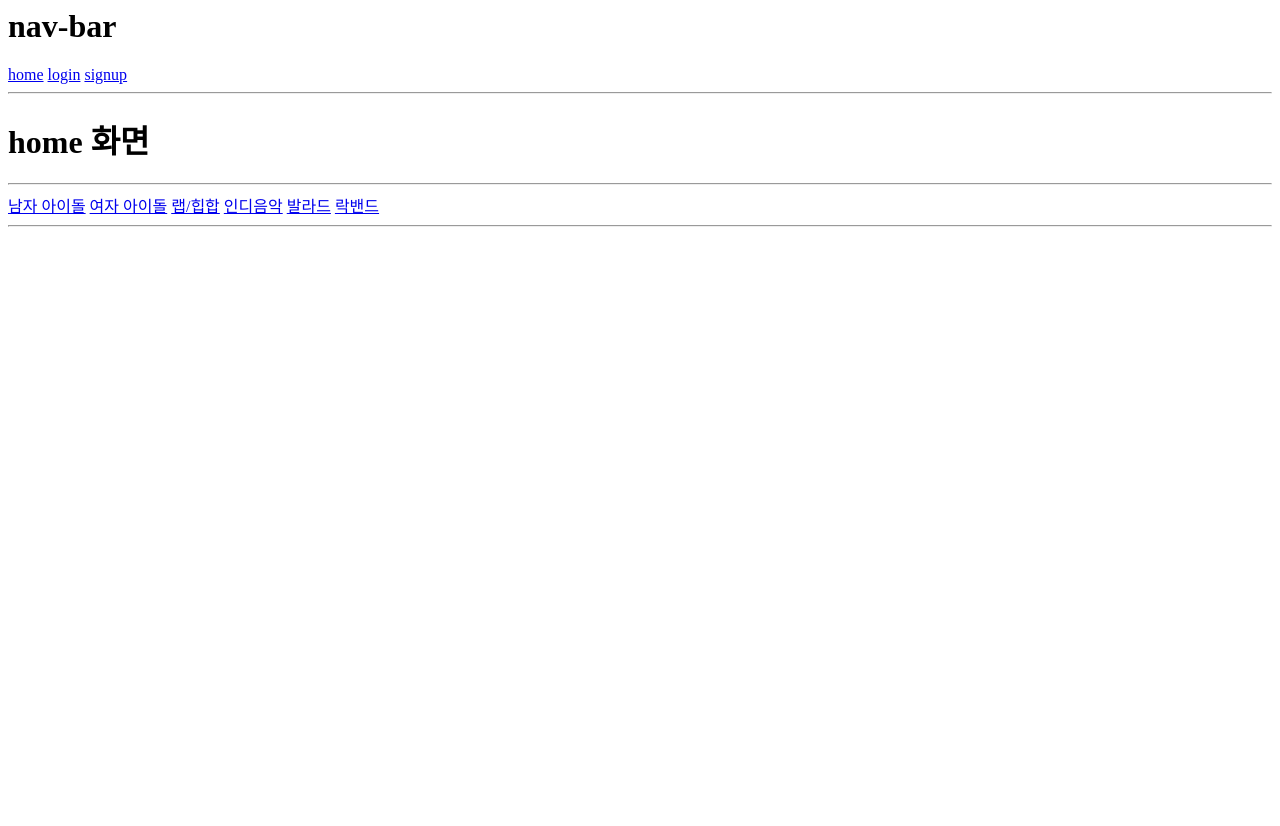
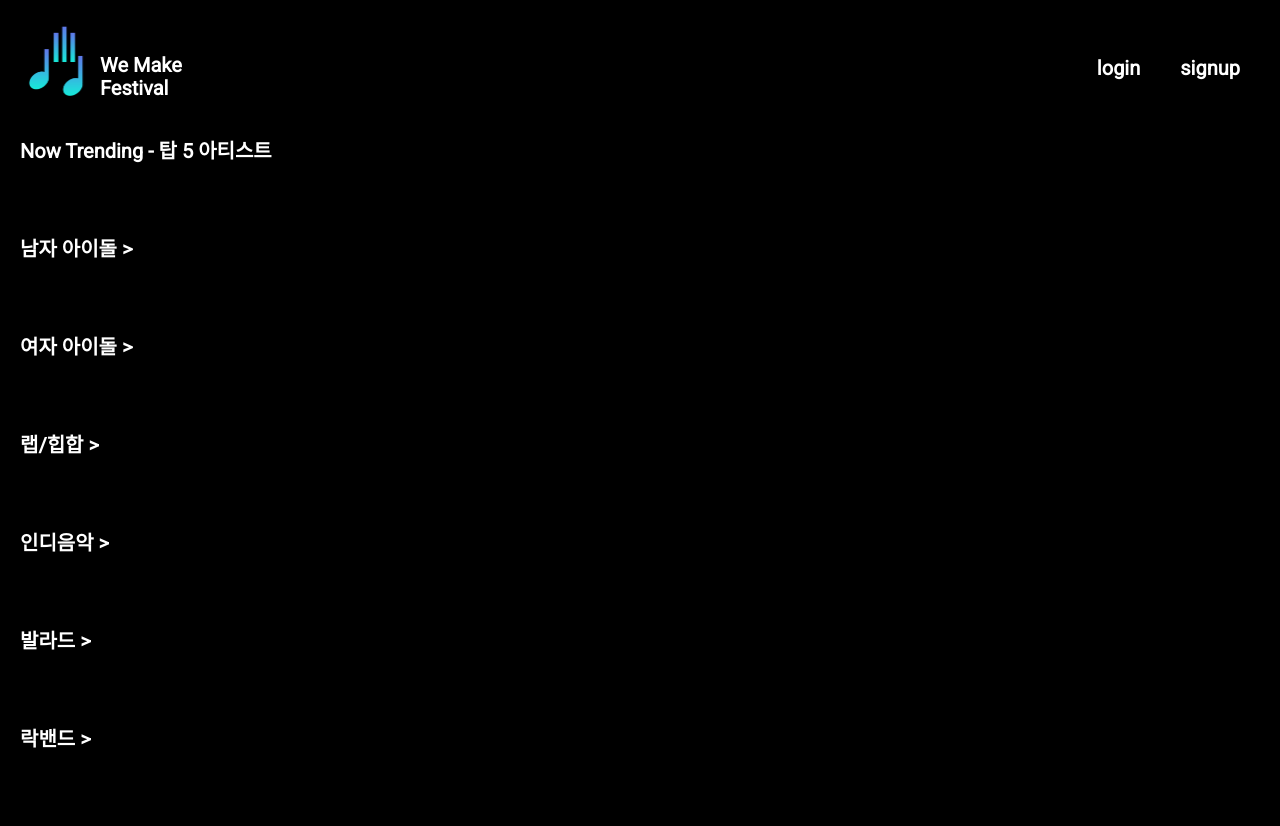
Before and after one commit to kynzun/festival, a Django app: page / in a window 1280 px wide. Before the commit the page ends 227 px from the top, so only its background shows below. Run offline with Django 3.2, Linux system fonts and the light colour scheme; data that the repository does not hold is empty.

Commit message:
home css set

```diff
--- a/festival/templates/base.html
+++ b/festival/templates/base.html
@@ -1,14 +1,43 @@
 {%load static %}
-<h1>nav-bar</h1>
-<a href="{%url 'home' %}">home</a>
-{% if user.is_authenticated %}
-<a href="{%url 'logout' %}">logout</a>
-<a href="{%url 'mypage' %}">mypage</a>
-{% else %}
-<a href="{%url 'login' %}">login</a>
-<a href="{%url 'signup' %}">signup</a>
-{% endif %}
-<hr>
+<!DOCTYPE html>
+<html lang="en">
 
-{% block content %}
-{% endblock %}
+<head>
+    <meta charset="UTF-8">
+    <meta http-equiv="X-UA-Compatible" content="IE=edge">
+    <meta name="viewport" content="width=device-width, initial-scale=1.0">
+    <style>
+        /* Logo */
+        @import url('https://fonts.googleapis.com/css2?family=Roboto&display=swap');
+    </style>
+    <link rel="stylesheet" href="{%static 'css/styles.css' %}">
+    <title>We Make Festival</title>
+</head>
+
+<body>
+    <nav class="nav-bar">
+        <a class="logo-box" href="{%url 'home' %}">
+            <img class="logo-img" src="{%static 'images/logo.jpg' %}" alt='logo' ">
+            <div class=" logo-word">
+            We Make
+            <br>
+            Festival
+            </div>
+        </a>
+        <div class=" user-box">
+            {% if user.is_authenticated %}
+            <a class="user-logout" href="{%url 'logout' %}">logout</a>
+            <a href="{%url 'mypage' %}"><img style="width: 50px;
+                height: 50px; border-radius: 70%;" src="{%static 'images/baseimage.jpg' %}"></a>
+
+            {% else %}
+            <a class="user-login" href="{%url 'login' %}">login</a>
+            <a class="user-signup" href="{%url 'signup' %}">signup</a>
+            {% endif %}
+        </div>
+    </nav>
+    <main>
+        {% block content %}
+        {% endblock %}
+    </main>
+</body>
--- /dev/null
+++ b/mainapp/static/css/artist.css
@@ -0,0 +1,13 @@
+.artist-box {
+    display: flex;
+    flex-direction: column;
+    align-items: center;
+    margin: 0 20px
+}
+
+.artist-img {
+    border-radius: 50%;
+    width: 232px;
+    height: 232px;
+    margin-bottom: 10px;
+}
--- /dev/null
+++ b/mainapp/static/css/home.css
@@ -0,0 +1,11 @@
+.home-row {
+    display: flex;
+    flex-direction: column;
+    margin-bottom: 60px;
+}
+
+.artist-list {
+    display: flex;
+    flex-flow: row wrap;
+    margin-top: 15px;
+}
--- /dev/null
+++ b/mainapp/static/css/navbar.css
@@ -0,0 +1,31 @@
+.nav-bar {
+    display: flex;
+    flex-direction: row;
+    justify-content: space-between;
+}
+
+.logo-box {
+    display: flex;
+    flex-direction: row;
+    align-items: flex-end;
+    margin: 20px;
+}
+
+.logo-img {
+    width: 80px;
+    height: 80px;
+}
+
+
+.user-box {
+    margin: 20px;
+    display: flex;
+    flex-direction: row;
+    align-items: flex-end;
+}
+
+.user-logout,
+.user-login,
+.user-signup {
+    margin: 20px;
+}
--- /dev/null
+++ b/mainapp/static/css/reset.css
@@ -0,0 +1,450 @@
+/*! normalize.css v3.0.2 | MIT License | git.io/normalize */
+
+/**
+ * 1. Set default font family to sans-serif.
+ * 2. Prevent iOS text size adjust after orientation change, without disabling
+ *    user zoom.
+ */
+
+html {
+    font-family: sans-serif;
+    /* 1 */
+    -ms-text-size-adjust: 100%;
+    /* 2 */
+    -webkit-text-size-adjust: 100%;
+    /* 2 */
+}
+
+/**
+   * Remove default margin.
+   */
+
+body {
+    margin: 0;
+}
+
+/* HTML5 display definitions
+     ========================================================================== */
+
+/**
+   * Correct `block` display not defined for any HTML5 element in IE 8/9.
+   * Correct `block` display not defined for `details` or `summary` in IE 10/11
+   * and Firefox.
+   * Correct `block` display not defined for `main` in IE 11.
+   */
+
+article,
+aside,
+details,
+figcaption,
+figure,
+footer,
+header,
+hgroup,
+main,
+menu,
+nav,
+section,
+summary {
+    display: block;
+}
+
+/**
+   * 1. Correct `inline-block` display not defined in IE 8/9.
+   * 2. Normalize vertical alignment of `progress` in Chrome, Firefox, and Opera.
+   */
+
+audio,
+canvas,
+progress,
+video {
+    display: inline-block;
+    /* 1 */
+    vertical-align: baseline;
+    /* 2 */
+}
+
+/**
+   * Prevent modern browsers from displaying `audio` without controls.
+   * Remove excess height in iOS 5 devices.
+   */
+
+audio:not([controls]) {
+    display: none;
+    height: 0;
+}
+
+/**
+   * Address `[hidden]` styling not present in IE 8/9/10.
+   * Hide the `template` element in IE 8/9/11, Safari, and Firefox < 22.
+   */
+
+[hidden],
+template {
+    display: none;
+}
+
+/* Links
+     ========================================================================== */
+
+/**
+   * Remove the gray background color from active links in IE 10.
+   */
+
+a {
+    background-color: transparent;
+    text-decoration: none;
+    color: #000;
+    outline: none;
+}
+
+
+/**
+   * Improve readability when focused and also mouse hovered in all browsers.
+   */
+
+a:active,
+a:hover {
+    text-decoration: none;
+    color: #000;
+    outline: 0;
+}
+
+/* Text-level semantics
+     ========================================================================== */
+
+/**
+   * Address styling not present in IE 8/9/10/11, Safari, and Chrome.
+   */
+
+abbr[title] {
+    border-bottom: 1px dotted;
+}
+
+/**
+   * Address style set to `bolder` in Firefox 4+, Safari, and Chrome.
+   */
+
+b,
+strong {
+    font-weight: bold;
+}
+
+/**
+   * Address styling not present in Safari and Chrome.
+   */
+
+dfn {
+    font-style: italic;
+}
+
+/**
+   * Address variable `h1` font-size and margin within `section` and `article`
+   * contexts in Firefox 4+, Safari, and Chrome.
+   */
+
+h1 {
+    font-size: 2em;
+    margin: 0.67em 0;
+}
+
+/**
+   * Address styling not present in IE 8/9.
+   */
+
+mark {
+    background: #ff0;
+    color: #000;
+}
+
+/**
+   * Address inconsistent and variable font size in all browsers.
+   */
+
+small {
+    font-size: 80%;
+}
+
+/**
+   * Prevent `sub` and `sup` affecting `line-height` in all browsers.
+   */
+
+sub,
+sup {
+    font-size: 75%;
+    line-height: 0;
+    position: relative;
+    vertical-align: baseline;
+}
+
+sup {
+    top: -0.5em;
+}
+
+sub {
+    bottom: -0.25em;
+}
+
+/* Embedded content
+     ========================================================================== */
+
+/**
+   * Remove border when inside `a` element in IE 8/9/10.
+   */
+
+img {
+    border: 0;
+}
+
+/**
+   * Correct overflow not hidden in IE 9/10/11.
+   */
+
+svg:not(:root) {
+    overflow: hidden;
+}
+
+/* Grouping content
+     ========================================================================== */
+
+/**
+   * Address margin not present in IE 8/9 and Safari.
+   */
+
+figure {
+    margin: 1em 40px;
+}
+
+/**
+   * Address differences between Firefox and other browsers.
+   */
+
+hr {
+    -moz-box-sizing: content-box;
+    box-sizing: content-box;
+    height: 0;
+}
+
+/**
+   * Contain overflow in all browsers.
+   */
+
+pre {
+    overflow: auto;
+}
+
+/**
+   * Address odd `em`-unit font size rendering in all browsers.
+   */
+
+code,
+kbd,
+pre,
+samp {
+    font-family: monospace, monospace;
+    font-size: 1em;
+}
+
+/* Forms
+     ========================================================================== */
+
+/**
+   * Known limitation: by default, Chrome and Safari on OS X allow very limited
+   * styling of `select`, unless a `border` property is set.
+   */
+
+/**
+   * 1. Correct color not being inherited.
+   *    Known issue: affects color of disabled elements.
+   * 2. Correct font properties not being inherited.
+   * 3. Address margins set differently in Firefox 4+, Safari, and Chrome.
+   */
+
+button,
+input,
+optgroup,
+select,
+textarea {
+    color: inherit;
+    /* 1 */
+    font: inherit;
+    /* 2 */
+    margin: 0;
+    /* 3 */
+}
+
+/**
+   * Address `overflow` set to `hidden` in IE 8/9/10/11.
+   */
+
+button {
+    overflow: visible;
+}
+
+/**
+   * Address inconsistent `text-transform` inheritance for `button` and `select`.
+   * All other form control elements do not inherit `text-transform` values.
+   * Correct `button` style inheritance in Firefox, IE 8/9/10/11, and Opera.
+   * Correct `select` style inheritance in Firefox.
+   */
+
+button,
+select {
+    text-transform: none;
+}
+
+/**
+   * 1. Avoid the WebKit bug in Android 4.0.* where (2) destroys native `audio`
+   *    and `video` controls.
+   * 2. Correct inability to style clickable `input` types in iOS.
+   * 3. Improve usability and consistency of cursor style between image-type
+   *    `input` and others.
+   */
+
+button,
+html input[type="button"],
+/* 1 */
+input[type="reset"],
+input[type="submit"] {
+    -webkit-appearance: button;
+    /* 2 */
+    cursor: pointer;
+    /* 3 */
+}
+
+/**
+   * Re-set default cursor for disabled elements.
+   */
+
+button[disabled],
+html input[disabled] {
+    cursor: default;
+}
+
+/**
+   * Remove inner padding and border in Firefox 4+.
+   */
+
+button::-moz-focus-inner,
+input::-moz-focus-inner {
+    border: 0;
+    padding: 0;
+}
+
+/**
+   * Address Firefox 4+ setting `line-height` on `input` using `!important` in
+   * the UA stylesheet.
+   */
+
+input {
+    line-height: normal;
+}
+
+/**
+   * It's recommended that you don't attempt to style these elements.
+   * Firefox's implementation doesn't respect box-sizing, padding, or width.
+   *
+   * 1. Address box sizing set to `content-box` in IE 8/9/10.
+   * 2. Remove excess padding in IE 8/9/10.
+   */
+
+input[type="checkbox"],
+input[type="radio"] {
+    box-sizing: border-box;
+    /* 1 */
+    padding: 0;
+    /* 2 */
+}
+
+/**
+   * Fix the cursor style for Chrome's increment/decrement buttons. For certain
+   * `font-size` values of the `input`, it causes the cursor style of the
+   * decrement button to change from `default` to `text`.
+   */
+
+input[type="number"]::-webkit-inner-spin-button,
+input[type="number"]::-webkit-outer-spin-button {
+    height: auto;
+}
+
+/**
+   * 1. Address `appearance` set to `searchfield` in Safari and Chrome.
+   * 2. Address `box-sizing` set to `border-box` in Safari and Chrome
+   *    (include `-moz` to future-proof).
+   */
+
+input[type="search"] {
+    -webkit-appearance: textfield;
+    /* 1 */
+    -moz-box-sizing: content-box;
+    -webkit-box-sizing: content-box;
+    /* 2 */
+    box-sizing: content-box;
+}
+
+/**
+   * Remove inner padding and search cancel button in Safari and Chrome on OS X.
+   * Safari (but not Chrome) clips the cancel button when the search input has
+   * padding (and `textfield` appearance).
+   */
+
+input[type="search"]::-webkit-search-cancel-button,
+input[type="search"]::-webkit-search-decoration {
+    -webkit-appearance: none;
+}
+
+/**
+   * Define consistent border, margin, and padding.
+   */
+
+fieldset {
+    border: 1px solid #c0c0c0;
+    margin: 0 2px;
+    padding: 0.35em 0.625em 0.75em;
+}
+
+/**
+   * 1. Correct `color` not being inherited in IE 8/9/10/11.
+   * 2. Remove padding so people aren't caught out if they zero out fieldsets.
+   */
+
+legend {
+    border: 0;
+    /* 1 */
+    padding: 0;
+    /* 2 */
+}
+
+/**
+   * Remove default vertical scrollbar in IE 8/9/10/11.
+   */
+
+textarea {
+    overflow: auto;
+}
+
+/**
+   * Don't inherit the `font-weight` (applied by a rule above).
+   * NOTE: the default cannot safely be changed in Chrome and Safari on OS X.
+   */
+
+optgroup {
+    font-weight: bold;
+}
+
+/* Tables
+     ========================================================================== */
+
+/**
+   * Remove most spacing between table cells.
+   */
+
+table {
+    border-collapse: collapse;
+    border-spacing: 0;
+}
+
+td,
+th {
+    padding: 0;
+}
--- /dev/null
+++ b/mainapp/static/css/styles.css
@@ -0,0 +1,34 @@
+@import url('https://fonts.googleapis.com/css2?family=Roboto&display=swap');
+@import 'navbar.css';
+@import 'reset.css';
+@import 'artist.css';
+@import 'home.css';
+
+body {
+    background-color: #000;
+    font-family: Roboto;
+    font-style: normal;
+    font-weight: bold;
+    font-size: 20px;
+    line-height: 23px;
+    font-family: 'Roboto', sans-serif;
+    color: #FFF;
+}
+
+a,
+a:hover,
+a:active {
+    color: #FFF;
+}
+
+input {
+    color: #000;
+}
+
+input[type=file] {
+    color: #FFF;
+}
+
+main {
+    margin: 20px;
+}
--- a/mainapp/templates/home.html
+++ b/mainapp/templates/home.html
@@ -1,18 +1,81 @@
 {%extends 'base.html' %}
 {% block content %}
-<h1>home 화면</h1>
-<hr>
-<a href="/categoryView/남자 아이돌">남자 아이돌</a>
-<a href="/categoryView/여자 아이돌">여자 아이돌</a>
-<a href="/categoryView/힙합">랩/힙합</a>
-<a href="/categoryView/인디음악">인디음악</a>
-<a href="/categoryView/발라드">발라드</a>
-<a href="/categoryView/락밴드">락밴드</a>
-<hr>
-{%for artist in artists %}
-<a href="{%url 'artistView' artist.name %}">
-    <h1>{{artist.name}}</h1>
-    <img src="{{artist.image.url}}" style="width: 100px;">
-</a>
-{%endfor%}
+<div class="home-row">
+    <div class="">Now Trending - 탑 5 아티스트</div>
+    <div class="artist-list">
+        {%for artist in artists %}
+        <a class="artist-box" href="{%url 'artistView' artist.name %}">
+            <img class="artist-img" src="{{artist.image.url}}">
+            <div>{{artist.name}}</div>
+        </a>
+        {%endfor%}
+    </div>
+</div>
+<div class="home-row">
+    <a href="/categoryView/남자 아이돌">남자 아이돌 ></a>
+    <div class="artist-list">
+        {%for bidol in bidols %}
+        <a class="artist-box" href="{%url 'artistView' bidol.name %}">
+            <img class="artist-img" src="{{bidol.image.url}}">
+            <div>{{bidol.name}}</div>
+        </a>
+        {%endfor%}
+    </div>
+</div>
+<div class="home-row">
+    <a href="/categoryView/여자 아이돌">여자 아이돌 ></a>
+    <div class="artist-list">
+        {%for gidol in gidols %}
+        <a class="artist-box" href="{%url 'artistView' gidol.name %}">
+            <img class="artist-img" src="{{gidol.image.url}}">
+            <div>{{gidol.name}}</div>
+        </a>
+        {%endfor%}
+    </div>
+</div>
+<div class="home-row">
+    <a href="/categoryView/힙합">랩/힙합 ></a>
+    <div class="artist-list">
+        {%for hiphop in hiphops %}
+        <a class="artist-box" href="{%url 'artistView' hiphop.name %}">
+            <img class="artist-img" src="{{hiphop.image.url}}">
+            <div>{{hiphop.name}}</div>
+        </a>
+        {%endfor%}
+    </div>
+</div>
+<div class="home-row">
+    <a href="/categoryView/인디음악">인디음악 ></a>
+    <div class="artist-list">
+        {%for indie in indies %}
+        <a class="artist-box" href="{%url 'artistView' indie.name %}">
+            <img class="artist-img" src="{{indie.image.url}}">
+            <div>{{indie.name}}</div>
+        </a>
+        {%endfor%}
+    </div>
+</div>
+<div class="home-row">
+    <a href="/categoryView/발라드">발라드 ></a>
+    <div class="artist-list">
+        {%for ballad in ballads %}
+        <a class="artist-box" href="{%url 'artistView' ballad.name %}">
+            <img class="artist-img" src="{{ballad.image.url}}">
+            <div>{{ballad.name}}</div>
+        </a>
+        {%endfor%}
+    </div>
+</div>
+<div class="home-row">
+    <a href="/categoryView/락밴드">락밴드 ></a>
+    <div class="artist-list">
+        {%for band in bands %}
+        <a class="artist-box" href="{%url 'artistView' band.name %}">
+            <img class="artist-img" src="{{band.image.url}}">
+            <div>{{band.name}}</div>
+        </a>
+        {%endfor%}
+    </div>
+</div>
+
 {% endblock %}
--- a/mainapp/views.py
+++ b/mainapp/views.py
@@ -5,12 +5,24 @@ from .models import Artist
 
 
 def home(request):
-    artists = Artist.objects.all()
+    artists = Artist.objects.all()[:5]
+    bidols = Artist.objects.filter(category="남자 아이돌")[:5]
+    gidols = Artist.objects.filter(category="여자 아이돌")[:5]
+    hiphops = Artist.objects.filter(category="힙합")[:5]
+    indies = Artist.objects.filter(category="인디음악")[:5]
+    ballads = Artist.objects.filter(category="발라드")[:5]
+    bands = Artist.objects.filter(category="락밴드")[:5]
     return render(
         request,
         "home.html",
         {
             "artists": artists,
+            "bidols": bidols,
+            "gidols": gidols,
+            "hiphops": hiphops,
+            "indies": indies,
+            "ballads": ballads,
+            "bands": bands,
         },
     )
 
--- /dev/null
+++ b/static/css/styles.css
@@ -0,0 +1,6 @@
+@import url('https://fonts.googleapis.com/css2?family=Roboto&display=swap');
+@import 'navbar.css';
+
+body {
+    background-color: #000;
+}
```
Also changed, not shown: mainapp/static/images/baseimage.jpg (added), mainapp/static/images/logo.jpg (added), mainapp/static/images/블랙핑크.png (deleted), static/css/navbar.css (added), static/images/logo.jpg (added).
